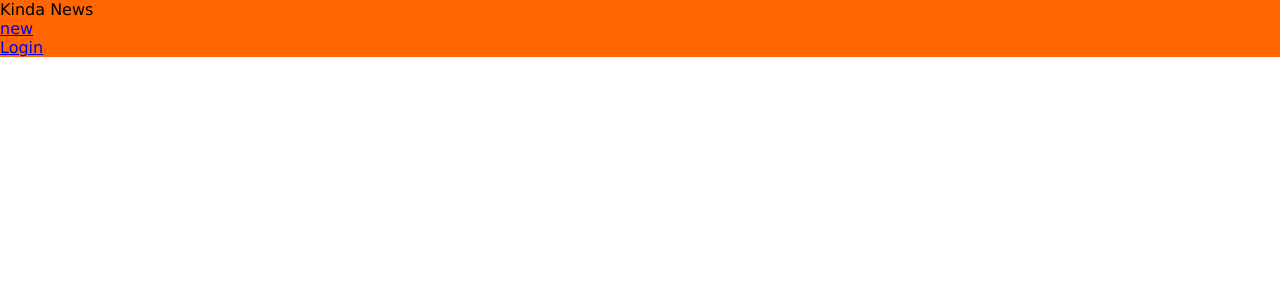
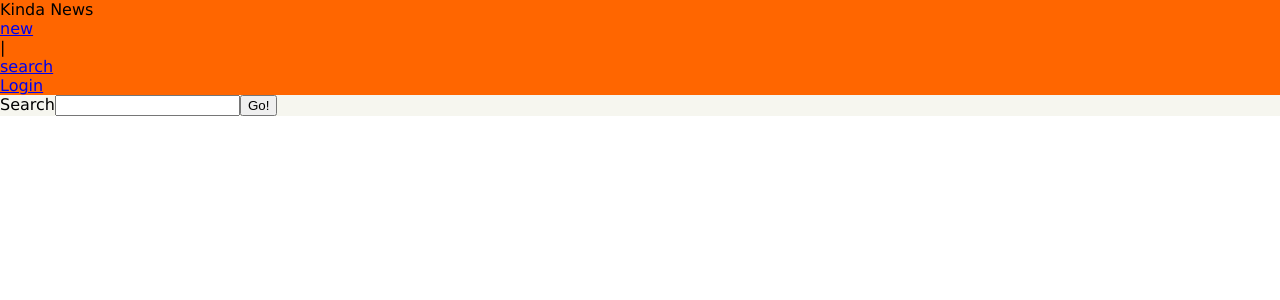
Before and after one commit to Maxim-Filimonov/howtographql-react-apollo, a React (Create React App) app: page /search in a window 1280 px wide. Shown: the top 300 px of the page. Built offline with nearby package versions, Linux system fonts and the light colour scheme; the HTML template or start-up script is replaced by a standard one; what apollo-client-preset would draw is missing.

Commit message:
finished search functioanlity

```diff
--- a/src/components/App.js
+++ b/src/components/App.js
@@ -7,6 +7,7 @@ import LinkList from "./LinkList";
 import Header from "./Header";
 import CreateLink from "./CreateLink";
 import Login from "./Login";
+import Search from "./Search";
 
 class App extends Component {
   render() {
@@ -18,6 +19,7 @@ class App extends Component {
             <Route exact path="/login" component={Login} />
             <Route exact path="/" component={LinkList} />
             <Route exact path="/create" component={CreateLink} />
+            <Route exact path="/search" component={Search} />
           </Switch>
         </div>
       </div>
--- a/src/components/Header.js
+++ b/src/components/Header.js
@@ -11,6 +11,10 @@ export function Header(props) {
         <Link to="/" className="ml1 black no-underline">
           new
         </Link>
+        <div className="ml1">|</div>
+        <Link to="/search" className="ml1 black no-underline">
+          search
+        </Link>
         <div className="ml1">
           {isLoggedIn() ? (
             <div className="flex">
@@ -19,7 +23,7 @@ export function Header(props) {
                 submit
               </Link>
               <button
-                className="ml1 black bg-transparent bn pointer"
+                className="ml1 black bg-transparent bn pointer rightl"
                 onClick={logOut}
               >
                 Log Out
--- a/src/components/LinkList.js
+++ b/src/components/LinkList.js
@@ -25,7 +25,7 @@ export const GET_LINKS = gql`
   }
 `;
 
-const renderLink = (link, index) => (
+export const renderLink = (link, index) => (
   <Link key={link.id} link={link} index={index} />
 );
 export function LinkList({ feedQuery: { loading, error, feed } }) {
--- /dev/null
+++ b/src/components/Search.js
@@ -0,0 +1,66 @@
+import React, { Component } from "react";
+import { withApollo } from "react-apollo";
+import gql from "graphql-tag";
+import Link from "./Link";
+import { renderLink } from "./LinkList";
+
+const SEARCH_QUERY = gql`
+  query SearchQuery($filter: String!) {
+    feed(filter: $filter) {
+      links {
+        id
+        description
+        url
+        postedBy {
+          id
+          name
+        }
+        votes {
+          id
+          user {
+            id
+          }
+        }
+      }
+    }
+  }
+`;
+
+export class Search extends Component {
+  state = {
+    links: [],
+    filter: "",
+    loading: false
+  };
+
+  onSearchChange = e => this.setState({ filter: e.target.value });
+  onSearchSubmit = async () => {
+    this.setState({ loading: true });
+    const { filter } = this.state;
+
+    const result = await this.props.client.query({
+      query: SEARCH_QUERY,
+      variables: { filter }
+    });
+    const links = result.data.feed.links;
+    this.setState({ links, loading: false });
+  };
+  render() {
+    if (this.state.loading) {
+      return <h1>LOADING...</h1>;
+    } else {
+      return (
+        <div>
+          <div>
+            Search
+            <input type="text" onChange={this.onSearchChange} />
+            <button onClick={this.onSearchSubmit}>Go!</button>
+          </div>
+          {this.state.links.map(renderLink)}
+        </div>
+      );
+    }
+  }
+}
+
+export default withApollo(Search);
```
Also changed, not shown: src/stories/index.js (+3 -0 lines).
